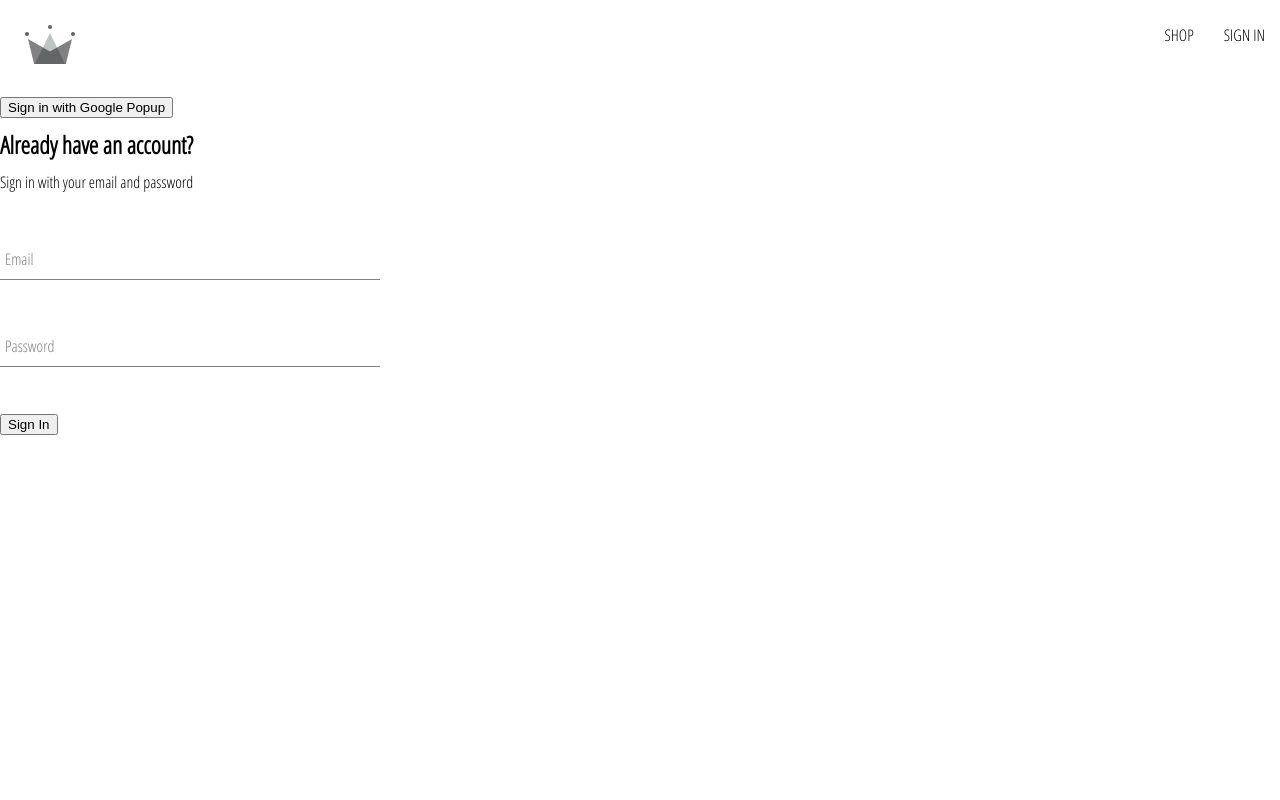
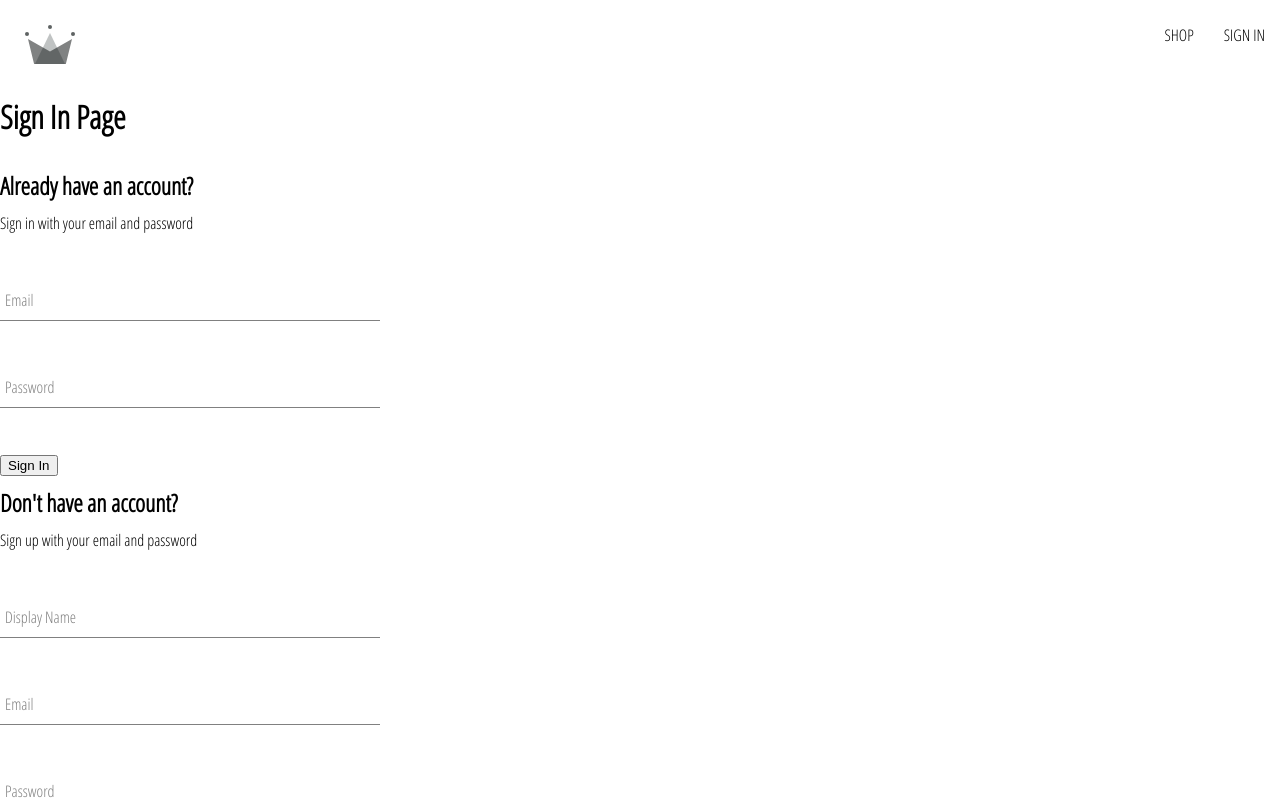
Before and after one commit to asher-miti/crwn-clothing-new, a React (Create React App) app: page /auth in a window 1280 px wide. Shown: the top 800 px of the page. Built offline with nearby package versions, Linux system fonts and the light colour scheme.

Commit message:
folder restucture fix

```diff
--- a/src/routes/authentication/authentication.component.js
+++ b/src/routes/authentication/authentication.component.js
@@ -1,4 +1,5 @@
-import SignUpForm from '../../components/sign-up-form/sign-in-form.component';
+import SignUpForm from '../../components/sign-up-form/sign-up-form.component';
+import SignInForm from '../../components/sign-in-form/sign-in-form.component';
 import {
   signInWithGooglePopup,
   auth,
@@ -13,7 +14,8 @@ const Authentication = () => {
 
   return (
     <div>
-      <button onClick={logGoogleUser}>Sign in with Google Popup</button>
+      <h1>Sign In Page</h1>
+      <SignInForm />
       <SignUpForm />
     </div>
   );
```
Also changed, not shown: src/components/sign-in-form/sign-in-form.component.js (renamed from src/components/sign-up-form/sign-in-form.component.js), src/components/sign-in-form/sign-in-form.styles.scss (renamed from src/components/sign-up-form/sign-in-form.styles.scss), src/components/sign-up-form/sign-up-form.component.js (renamed from src/components/sign-in-form/sign-up-form.component.js), src/components/sign-up-form/sign-up-form.styles.scss (renamed from src/components/sign-in-form/sign-up-form.styles.scss).
